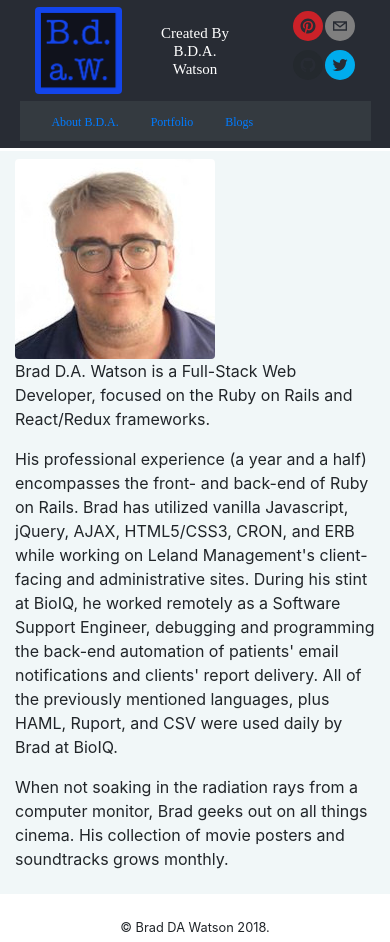
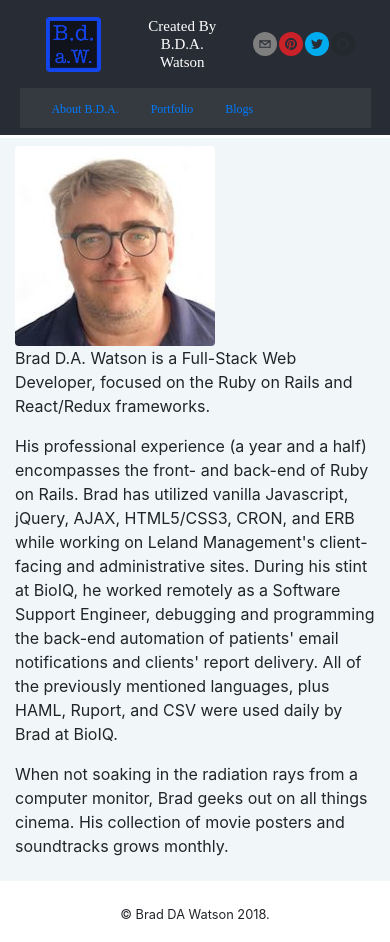
Before and after one commit to bwatson78/created-by-bda-watson, a React (Create React App) app: page / in a window 390 px wide. Built offline with nearby package versions, Linux system fonts and the light colour scheme; what webfontloader would draw is missing.

Commit message:
resizes icons and headers.

```diff
--- a/src/App.css
+++ b/src/App.css
@@ -16,12 +16,14 @@
   margin-block-start: unset;
   margin-block-end: unset;
   padding: 10px 0px;
-  font-size: 62px;
+  font-size: 42px;
   text-align: center;
 }
 
 a.social-icon {
 	margin: 5% 5px;
+	height: 60px !important;
+	width: 60px !important;
 	float: right;
 }
 
@@ -62,28 +64,54 @@ a.social-icon {
 	margin-bottom: unset;
 }
 
+.icon {
+	max-height: 125px;
+	margin-left: auto;
+	margin-right: auto;
+	display: block;
+}
+
+.social-icon-box {
+	display: flex;
+	align-content: space-between;
+	align-items: center;
+}
+
 @media (max-width: 1000px) {
-	.headline {font-size: 54px;}
+	.headline {font-size: 36px;}
+	a.social-icon {
+		height: 55px !important;
+		width: 55px !important;
+	}
+	.icon {max-height: 105px;}
 }
 
 @media (max-width: 800px) {
-	.headline {font-size: 34px;}
+	.headline {font-size: 25px;}
+	a.social-icon {
+		height: 38px !important;
+		width: 38px !important;
+	}
+	.icon {max-height: 80px;}
 }
 
 @media (max-width: 600px) {
 	.headline {font-size: 20px;}
 	a.social-icon {
-		width: 40px !important;
-		height: 40px !important;
+		width: 30px !important;
+		height: 30px !important;
+		margin: 5% 1px;
 	}
+	a.nav-links {font-size: 14px;}
+	.icon {max-height: 65px;}
 }
 
 @media (max-width: 400px) {
 	.headline {font-size: 15px;}
 	a.social-icon {
-		width: 30px !important;
-		height: 30px !important;
-		margin: 5% 1px;
+		width: 24px !important;
+		height: 24px !important;
 	}
 	a.nav-links {font-size: 12px;}
+	.icon {max-height: 55px;}
 }
--- a/src/containers/Header.js
+++ b/src/containers/Header.js
@@ -13,11 +13,16 @@ class Header extends Component {
       <header className="App-header">
         <Container className="Head-Contain">
           <Row>
-            <Col className="align-self-center"><Image src={process.env.PUBLIC_URL + '/site_logo.png'} rounded fluid /></Col>
+            <Col className="align-self-center">
+              <Image
+                className="icon"
+                src={process.env.PUBLIC_URL + '/site_logo.png'}
+                rounded
+                fluid
+              />
+            </Col>
             <Col className="align-self-center"><h1 className="headline">Created By B.D.A. Watson</h1></Col>
-            <Col>
-
-
+            <Col className="social-icon-box">
               <SocialIcon
                 url="mailto:brad.watson.orlando@gmail.com"
                 target="_blank"
```
